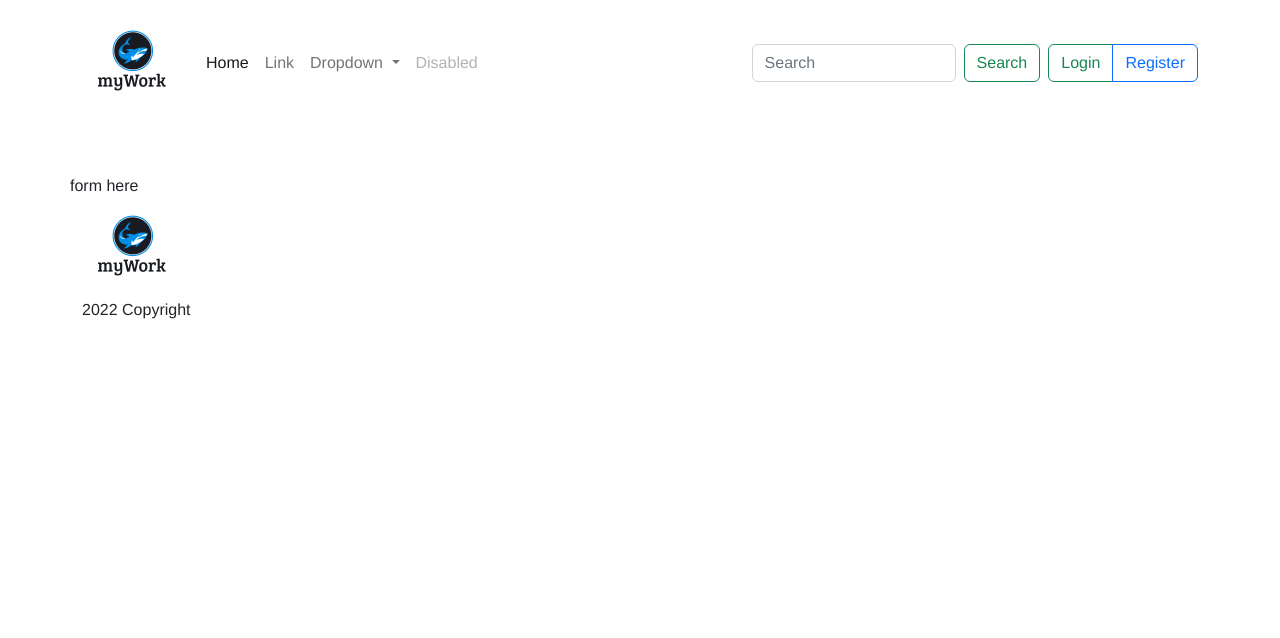
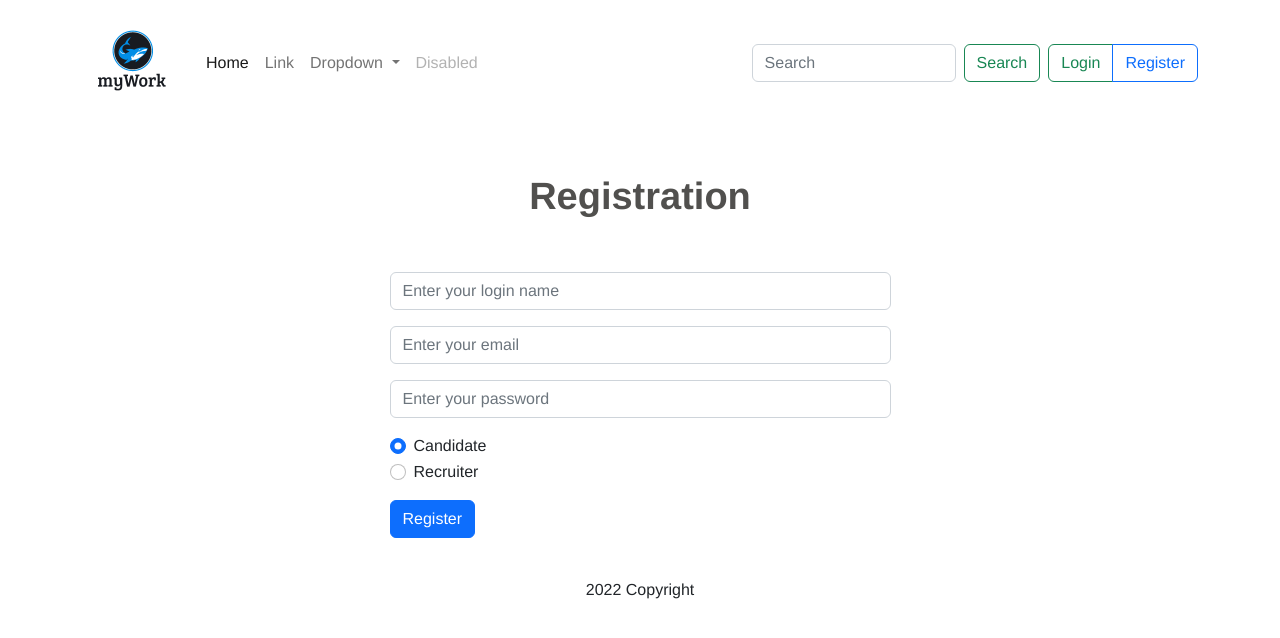
Before and after one commit to seoave/mywork, a PHP site: page /templates/registration.php in a window 1280 px wide. Shown: the top 638 px of the page. Run offline with PHP 8.4, Linux system fonts and the light colour scheme; some libraries are stand-ins or nearby versions.

Commit message:
Register html done

```diff
--- a/assets/css/style.css
+++ b/assets/css/style.css
@@ -94,3 +94,10 @@ h4 {
     color: #fff;
     font-weight: 700;
 }
+
+#registration {
+    margin: 0 auto;
+    max-width: 525px;
+    margin-top: 40px;
+    margin-bottom: 40px;
+}
--- a/templates/parts/footer.php
+++ b/templates/parts/footer.php
@@ -2,10 +2,7 @@
     <div class="container">
         <div class="row">
             <div class="col">
-                <a class="navbar-brand" href="#">
-                    <img src="../assets/images/mywork-logo-2.png" alt="" width="100" height="100">
-                </a>
-                <p>2022 Copyright</p>
+                <p class="text-center">2022 Copyright</p>
             </div>
         </div>
     </div>
--- a/templates/registration.php
+++ b/templates/registration.php
@@ -2,7 +2,25 @@
 <main class="pt-5">
     <div class="container">
         <div class="row">
-            form here
+            <h1 class="text-center">Registration</h1>
+            <form id="registration" action="">
+                <input type="text" class="form-control mb-3" placeholder="Enter your login name">
+                <input type="email" class="form-control mb-3" placeholder="Enter your email">
+                <input type="password" class="form-control mb-3" placeholder="Enter your password">
+                <div class="form-check">
+                    <input class="form-check-input" type="radio" name="select-role" id="select-candidate" checked value="candidate">
+                    <label class="form-check-label" for="select-candidate">
+                        Candidate
+                    </label>
+                </div>
+                <div class="form-check mb-3">
+                    <input class="form-check-input" type="radio" name="select-role" id="select-hr" value="hr">
+                    <label class="form-check-label" for="select-hr">
+                        Recruiter
+                    </label>
+                </div>
+                <button type="submit" class="btn btn-primary">Register</button>
+            </form>
         </div>
     </div>
 </main>
```
